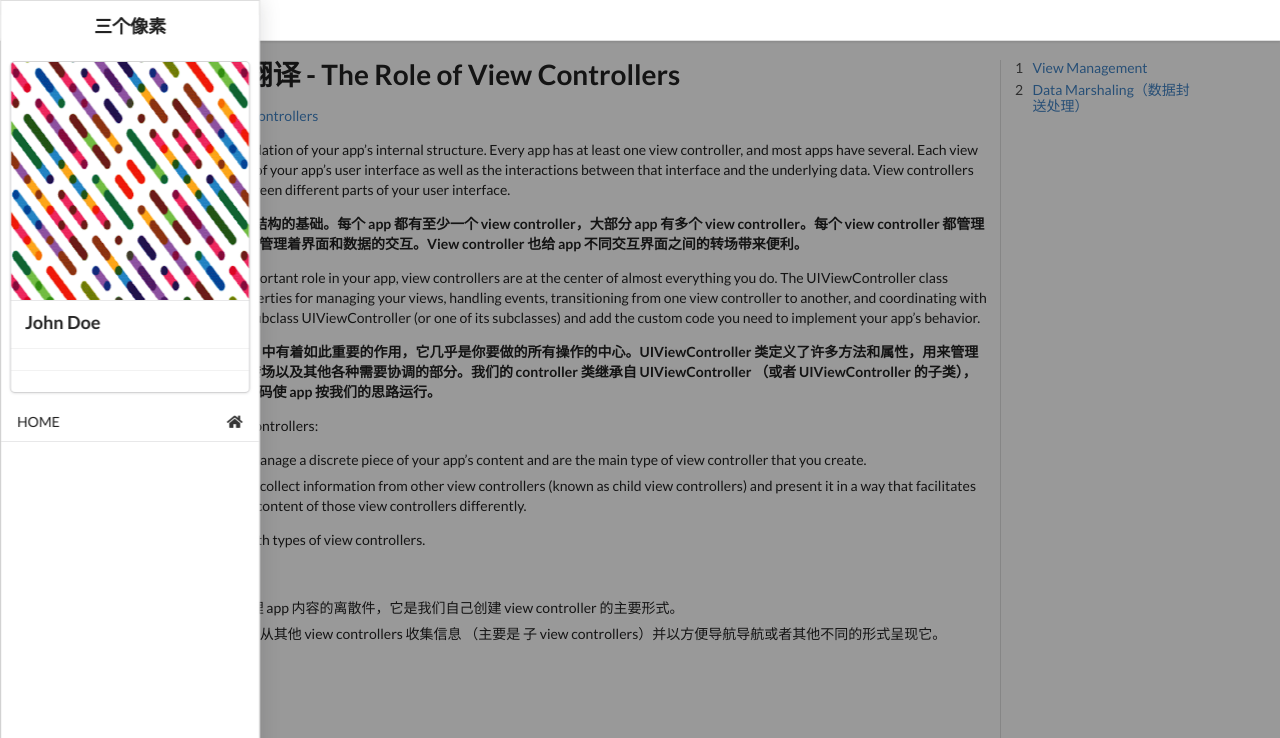
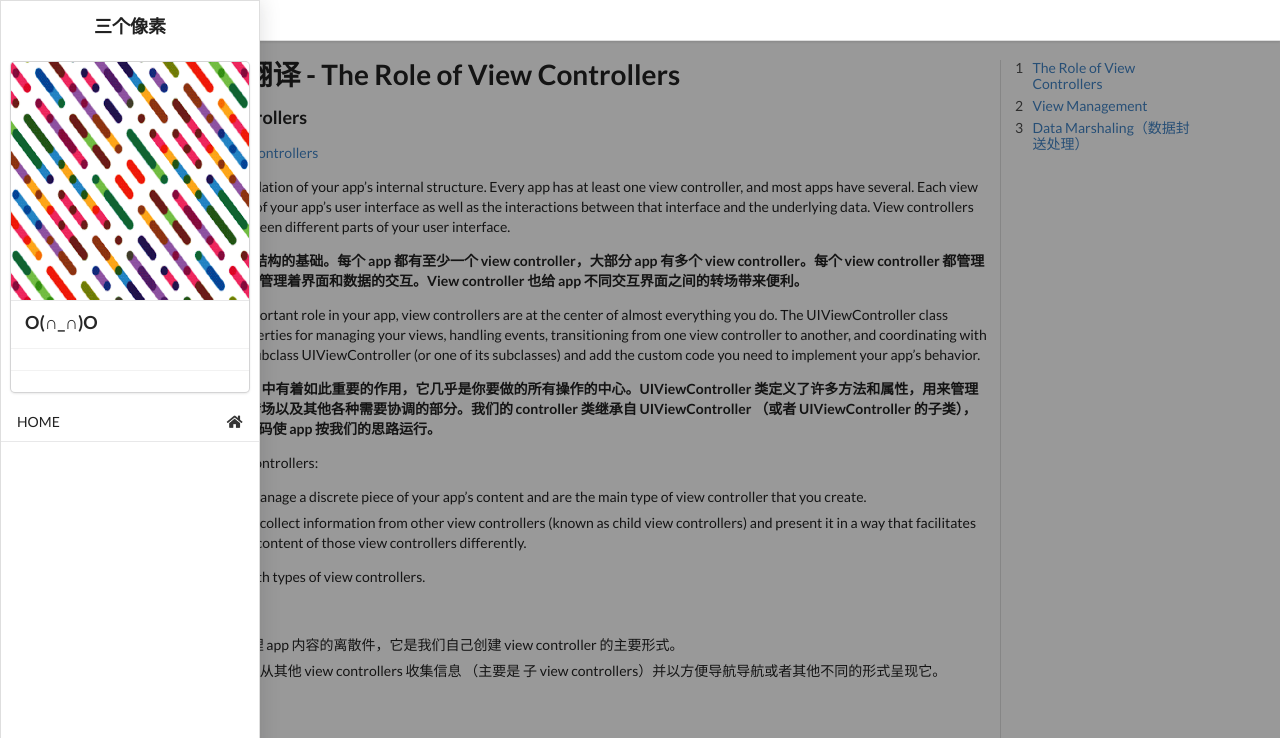
Before and after one commit to liuchanghong/liuchanghong.github.io, a plain HTML site: page 2017/06/07/苹果官方文档翻译-The-Role-of-View-Controllers/index.html in a window 1280 px wide. Both pictures are taken after a click on the link 26 px from the left and 20 px from the top of the page. Shown: the top 738 px of the page. Drawn offline with nearby package versions, Linux system fonts and the light colour scheme; a web font is replaced by a local one.

Commit message:
Site updated: 2017-06-07 19:27:14

```diff
--- a/2017/06/07/苹果官方文档翻译-The-Role-of-View-Controllers/index.html
+++ b/2017/06/07/苹果官方文档翻译-The-Role-of-View-Controllers/index.html
@@ -9,20 +9,20 @@
     <title>苹果官方文档翻译 - The Role of View Controllers | 三个像素</title>
 
     <!-- Open Graph -->
-    <meta name="description" content="官方文档 - The Role of View Controllers View controllers are the foundation of your app’s internal structure. Every app has at least one view controller, and most apps have several. Each view controller m">
+    <meta name="description" content="The Role of View Controllers官方文档 - The Role of View Controllers View controllers are the foundation of your app’s internal structure. Every app has at least one view controller, and most apps have sev">
 <meta name="keywords" content="iOS">
 <meta property="og:type" content="article">
 <meta property="og:title" content="苹果官方文档翻译 - The Role of View Controllers">
-<meta property="og:url" content="http://yoursite.com/2017/06/07/苹果官方文档翻译-The-Role-of-View-Controllers/index.html">
+<meta property="og:url" content="https://liuchanghong.github.io/2017/06/07/苹果官方文档翻译-The-Role-of-View-Controllers/index.html">
 <meta property="og:site_name" content="三个像素">
-<meta property="og:description" content="官方文档 - The Role of View Controllers View controllers are the foundation of your app’s internal structure. Every app has at least one view controller, and most apps have several. Each view controller m">
+<meta property="og:description" content="The Role of View Controllers官方文档 - The Role of View Controllers View controllers are the foundation of your app’s internal structure. Every app has at least one view controller, and most apps have sev">
 <meta property="og:image" content="https://developer.apple.com/library/content/featuredarticles/ViewControllerPGforiPhoneOS/Art/VCPG_ControllerHierarchy_fig_1-1_2x.png">
 <meta property="og:image" content="https://developer.apple.com/library/content/featuredarticles/ViewControllerPGforiPhoneOS/Art/VCPG_ContainerViewController_fig_1-2_2x.png">
 <meta property="og:image" content="https://developer.apple.com/library/content/featuredarticles/ViewControllerPGforiPhoneOS/Art/VCPG_CustomSubclasses_fig_1-3_2x.png">
-<meta property="og:updated_time" content="2017-06-07T11:16:53.000Z">
+<meta property="og:updated_time" content="2017-06-07T11:27:03.000Z">
 <meta name="twitter:card" content="summary">
 <meta name="twitter:title" content="苹果官方文档翻译 - The Role of View Controllers">
-<meta name="twitter:description" content="官方文档 - The Role of View Controllers View controllers are the foundation of your app’s internal structure. Every app has at least one view controller, and most apps have several. Each view controller m">
+<meta name="twitter:description" content="The Role of View Controllers官方文档 - The Role of View Controllers View controllers are the foundation of your app’s internal structure. Every app has at least one view controller, and most apps have sev">
 <meta name="twitter:image" content="https://developer.apple.com/library/content/featuredarticles/ViewControllerPGforiPhoneOS/Art/VCPG_ControllerHierarchy_fig_1-1_2x.png">
 
     <script type="application/ld+json">
@@ -31,8 +31,8 @@
   "@type": "Person",
   "email": "mailto:undefined",
   "image": "undefined",
-  "name": "John Doe",
-  "url": "http://yoursite.com"
+  "name": "O(∩_∩)O",
+  "url": "https://liuchanghong.github.io"
 }
 </script>
     <script>
@@ -80,7 +80,7 @@
                     <img class="ui medium bordered image" src="/images/avatar.jpg">
                 </div>
                 <div class="content">
-                    <a class="header">John Doe</a>
+                    <a class="header">O(∩_∩)O</a>
 
                 </div>
                 <div class="extra content">
@@ -145,7 +145,7 @@
 
                     <div class="article-entry" itemprop="articleBody">
 
-                        <p><a href="https://developer.apple.com/library/content/featuredarticles/ViewControllerPGforiPhoneOS/index.html#//apple_ref/doc/uid/TP40007457-CH2-SW1" target="_blank" rel="external">&#x5B98;&#x65B9;&#x6587;&#x6863; - The Role of View Controllers</a></p>
+                        <h3 id="The-Role-of-View-Controllers"><a href="#The-Role-of-View-Controllers" class="headerlink" title="The Role of View Controllers"></a>The Role of View Controllers</h3><p><a href="https://developer.apple.com/library/content/featuredarticles/ViewControllerPGforiPhoneOS/index.html#//apple_ref/doc/uid/TP40007457-CH2-SW1" target="_blank" rel="external">&#x5B98;&#x65B9;&#x6587;&#x6863; - The Role of View Controllers</a></p>
 <p>View controllers are the foundation of your app&#x2019;s internal structure. Every app has at least one view controller, and most apps have several. Each view controller manages a portion of your app&#x2019;s user interface as well as the interactions between that interface and the underlying data. View controllers also facilitate transitions between different parts of your user interface.</p>
 <a id="more"></a>
 <p><strong>View controllers &#x662F; app &#x5185;&#x90E8;&#x7ED3;&#x6784;&#x7684;&#x57FA;&#x7840;&#x3002;&#x6BCF;&#x4E2A; app &#x90FD;&#x6709;&#x81F3;&#x5C11;&#x4E00;&#x4E2A; view controller&#xFF0C;&#x5927;&#x90E8;&#x5206; app &#x6709;&#x591A;&#x4E2A; view controller&#x3002;&#x6BCF;&#x4E2A; view controller &#x90FD;&#x7BA1;&#x7406;&#x7740; app &#x4EA4;&#x4E92;&#x754C;&#x9762;&#x7684;&#x4E00;&#x90E8;&#x5206;&#xFF0C;&#x4E5F;&#x7BA1;&#x7406;&#x7740;&#x754C;&#x9762;&#x548C;&#x6570;&#x636E;&#x7684;&#x4EA4;&#x4E92;&#x3002;View controller &#x4E5F;&#x7ED9; app &#x4E0D;&#x540C;&#x4EA4;&#x4E92;&#x754C;&#x9762;&#x4E4B;&#x95F4;&#x7684;&#x8F6C;&#x573A;&#x5E26;&#x6765;&#x4FBF;&#x5229;&#x3002;</strong></p>
@@ -247,7 +247,7 @@
 
                 <div class="ui sticky article-toc" id="article-toc">
                     <!-- toc -->
-                    <ol class="ui ordered list"><li><a href="#View-Management"><span>View Management</span></a></li><li><a href="#Data-Marshaling（数据封送处理）"><span>Data Marshaling（数据封送处理）</span></a></li></ol>
+                    <ol class="ui ordered list"><li><a href="#The-Role-of-View-Controllers"><span>The Role of View Controllers</span></a></li><li><a href="#View-Management"><span>View Management</span></a></li><li><a href="#Data-Marshaling（数据封送处理）"><span>Data Marshaling（数据封送处理）</span></a></li></ol>
                 </div>
 
             </div>
@@ -265,7 +265,7 @@
         <div class="ui vertical footer segment">
     <div class="ui center aligned container">
         <div class="ui inverted section divider"></div>
-        &copy; 2017 <a href="/">John Doe</a>,
+        &copy; 2017 <a href="/">O(∩_∩)O</a>,
         Powered by <a href="https://github.com/henryhuang/hexo-theme-aloha" target="_blank">Aloha</a> and <a
                 href="http://hexo.io/" target="_blank">Hexo</a>.
     </div>
```
Also changed, not shown: archives/2017/06/index.html (+5 -5 lines), archives/2017/index.html (+5 -5 lines), archives/index.html (+5 -5 lines), index.html (+5 -5 lines), tags/iOS/index.html (+5 -5 lines).
